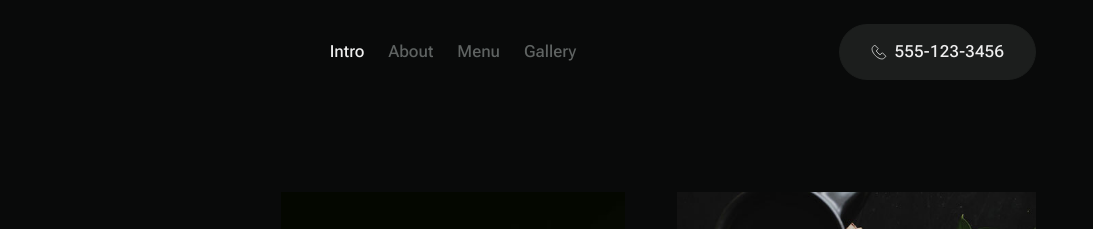
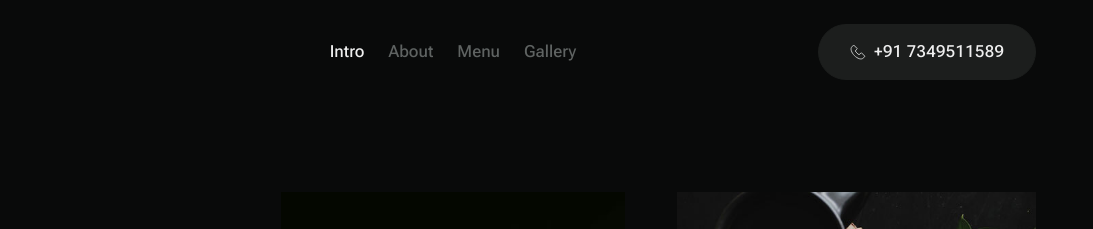
Before and after one commit to DinkarTiwari03/Lounge-Cafe, a plain HTML site: page index.html in a window 1280 px wide. Shown: the top 229 px of the page, 187-1280 px from the left. Drawn offline with nearby package versions, Linux system fonts and the light colour scheme; a web font is replaced by a local one.

Commit message:
chnages phine number

```diff
--- a/index.html
+++ b/index.html
@@ -71,7 +71,7 @@
                     <div class="header-contact">
                         <a href="tel:+" class="header-contact__num btn">
                             <svg id="Layer_1" data-name="Layer 1" xmlns="http://www.w3.org/2000/svg" viewBox="0 0 24 24" stroke-width="1.5" width="24" height="24" color="#000000"><defs><style>.cls-6376396cc3a86d32eae6f0dc-1{fill:none;stroke:currentColor;stroke-miterlimit:10;}</style></defs><path class="cls-6376396cc3a86d32eae6f0dc-1" d="M19.64,21.25c-2.54,2.55-8.38.83-13-3.84S.2,6.9,2.75,4.36L5.53,1.57,10.9,6.94l-2,2A2.18,2.18,0,0,0,8.9,12L12,15.1a2.18,2.18,0,0,0,3.07,0l2-2,5.37,5.37Z"></path></svg>
-                            555-123-3456
+                            +91 7349511589
                         </a>
                     </div> <!-- end header-contact -->
                 </nav> <!-- end header-nav -->
```
